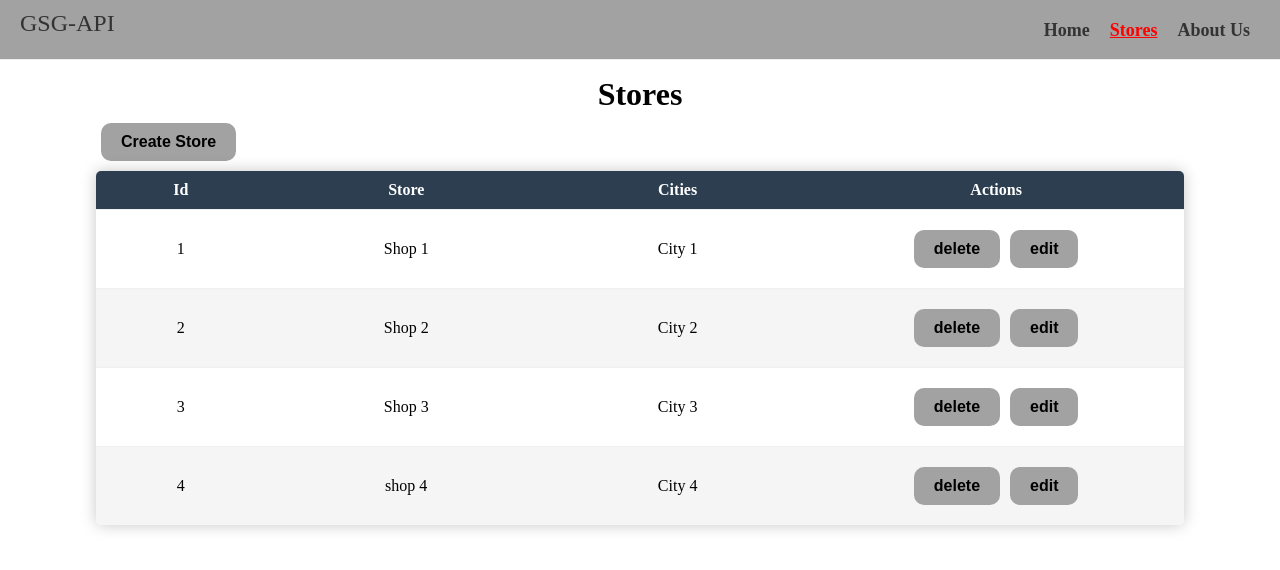
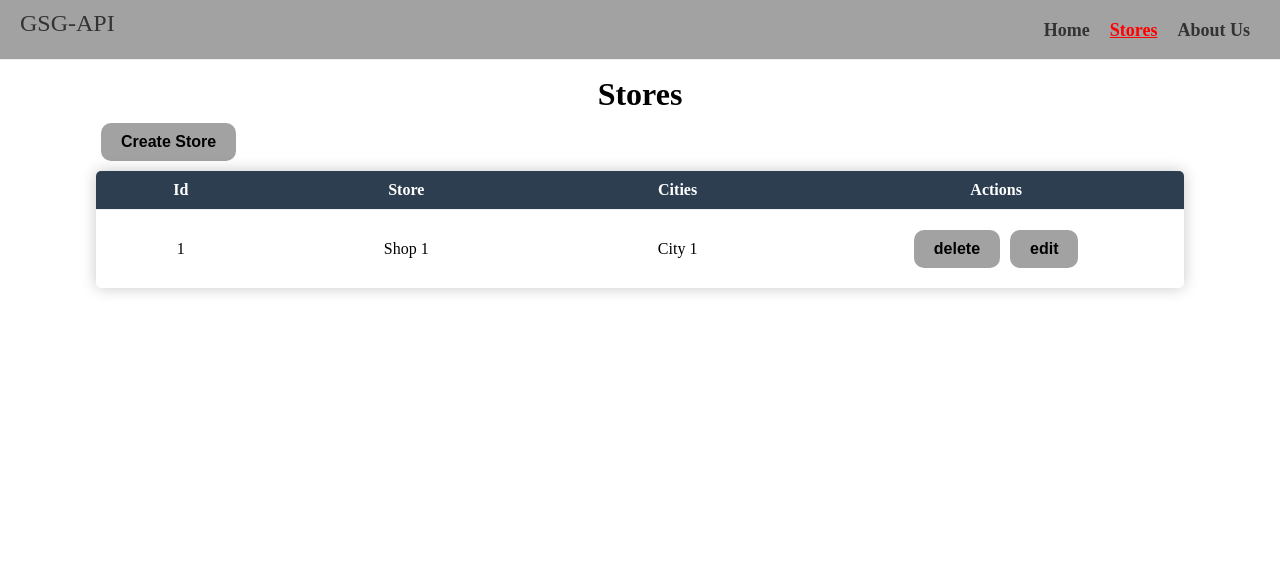
Before and after one commit to alaawael20/Functional-API-GSG, a React (Create React App) app: page /stores in a window 1280 px wide. Shown: the top 570 px of the page. Built offline with nearby package versions, Linux system fonts and the light colour scheme; data requests are answered from the project's data file.

Commit message:
Edit in logic

```diff
--- a/src/config/api.js
+++ b/src/config/api.js
@@ -1,2 +1 @@
 export const Base_URL = "http://localhost:3000";
-// export const Base_URL = "https://some-data.onrender.com";
--- /dev/null
+++ b/src/hooks/useAPI.jsx
@@ -0,0 +1,90 @@
+import axios from 'axios';
+import { useState } from 'react';
+
+const useAPI = (url, config) => {
+  const [data, setData] = useState([]);
+  const [item, setItem] = useState(null);
+  const [isLoading, setIsLoading] = useState(false);
+  const [error, setError] = useState(null);
+  const [message, setMessage] = useState('');
+
+  const get = async (getConfig) => {
+    try {
+      const res = await axios.get(url, { ...config, ...getConfig });
+      setIsLoading(true);
+      setData(res.data);
+      console.log(res.data)
+    } catch (error) {
+      setError(error);
+    } finally {
+      setIsLoading(false);
+    }
+  };
+
+  const getSingle = async (id, getConfig) => {
+    try {
+      const res = await axios.get(`${url}/${id}`, { ...config, ...getConfig });
+      setIsLoading(true);
+      setItem(res?.data?.data || res?.data);
+    } catch (error) {
+      setError(error);
+    } finally {
+      setIsLoading(false);
+    }
+  };
+
+  const post = async (cities) => {
+  try {
+    const res = await axios.post(url, cities, config); // Corrected the method to axios.post
+    setIsLoading(true);
+    setData((prevState) => [...prevState, res.data.data]);
+    setMessage('Success!');
+  } catch (error) {
+    setError(error);
+  } finally {
+    setIsLoading(false);
+  }
+};
+
+const put = async (cities) => {
+  try {
+    const res = await axios.put(url, cities, config); // Corrected the method to axios.put
+    setIsLoading(true);
+    setData((prevState) =>
+      prevState.map((item) => (item.id === cities.id ? res.data.data : item))
+    );
+    setMessage('Success!');
+  } catch (error) {
+    setError(error);
+  } finally {
+    setIsLoading(false);
+  }
+};
+
+  const del = async (id) => {
+    try {
+      await axios.delete(`${url}/${id}`, config);
+      setData((prevState) => prevState.filter((item) => item.id !== id));
+      setIsLoading(true);
+    } catch (error) {
+      setError(error);
+    } finally {
+      setIsLoading(false);
+    }
+  };
+
+  return {
+    data,
+    isLoading,
+    error,
+    message,
+    get,
+    post,
+    put,
+    del,
+    getSingle,
+    item,
+  };
+};
+
+export default useAPI;
--- a/src/mock/db.json
+++ b/src/mock/db.json
@@ -4,21 +4,6 @@
       "name": "Shop 1",
       "cities": "City 1",
       "id": 1
-    },
-    {
-      "name": "Shop 2",
-      "cities": "City 2",
-      "id": 2
-    },
-    {
-      "name": "Shop 3",
-      "cities": "City 3",
-      "id": 3
-    },
-    {
-      "name": "shop 4",
-      "cities": "City 4",
-      "id": 4
     }
   ]
 }
--- a/src/pages/CreateStorePage/index.jsx
+++ b/src/pages/CreateStorePage/index.jsx
@@ -17,7 +17,6 @@ const CreateStorePage = () => {
       const res = await axios.post(Base_URL + '/stores', body);
       setIsLoading(false);
       setIsGoToListPage(true);
-      console.log(res.data);
     } catch (error) {
       console.log(error.message);
     }
--- a/src/pages/StorePage/index.jsx
+++ b/src/pages/StorePage/index.jsx
@@ -1,17 +1,14 @@
-import React, { useState, useEffect } from 'react';
+import React, { useEffect } from 'react';
 import Container from '../../components/Container';
 import { useNavigate, useParams } from 'react-router-dom';
 import { PATHS } from '../../router/paths';
-import axios from 'axios';
 import {Base_URL} from '../../config/api'
+import useAPI from './../../hooks/useAPI';
 
 const StorePage = () => {
   const navigate = useNavigate();
-
   const { id } = useParams();
-  const [store, setStore] = useState(null);
-  const [isLoading, setIsLoading] = useState(true);
-  const [error, setError] = useState(null);
+  const {getSingle, item: store, isLoading} = useAPI(`${Base_URL}/stores`)
 
   const handleEdit = () => {
     console.log(id, 'is edited');
@@ -19,20 +16,7 @@ const StorePage = () => {
   };
 
   useEffect(() => {
-    (
-     async () => {
-      setIsLoading(true);
-      try {
-        const {data} = await axios.get(`${Base_URL}/stores/${id}`);
-        setStore(data);
-      } catch (error) {
-        setError(error.message);
-        console.error('Error fetching store data:', error);
-      } finally {
-        setIsLoading(false);
-      }
-    }
-    )();
+    getSingle(id);
   }, [id]);
 
   return (
--- a/src/pages/StoresPage/index.jsx
+++ b/src/pages/StoresPage/index.jsx
@@ -1,57 +1,30 @@
-import React, { useState, useEffect } from 'react';
-import axios from 'axios';
+import React, { useEffect } from 'react';
 import Table from '../../components/Table';
-import { Navigate, useNavigate } from 'react-router-dom';
+import { useNavigate } from 'react-router-dom';
 import { PATHS } from '../../router/paths';
 import { STORES_COLUMNS } from '../../constants/stores';
 import { Container } from './../../components/Container/index';
 import {Base_URL} from './../../config/api'
 import './style.css'
+import useAPI from './../../hooks/useAPI';
 
 const StoresPage = () => {
   const navigate = useNavigate();
-
-  const [stores, setStores] = useState([]);
-  const [isLoading, setIsLoading] = useState(true);
-  const [isCreating, setIsCreating] = useState(false);
-  const [error, setError] = useState(null);
+  const { get, del, data, isLoading} = useAPI(Base_URL + '/stores');
 
   useEffect(() => {
-    (
-      async () => {
-        try {
-          const { data } = await axios.get(Base_URL + '/stores')
-          setStores(data)
-        } catch (error) {
-          console.log(error.message)
-          setError(error.message)
-        } finally {
-          setIsLoading(false)
-        }
-      }
-    )();
+    get();
   }, []);
 
   const handleDelete = async (id) => {
-    console.log(id, 'is deleted');
-    try {
-      await axios.delete(`${Base_URL}/stores/${id}`);
-      setStores((prevStores) => prevStores.filter((store) => store.id !== id));
-    } catch (error) {
-      setError(error.message)
-      console.log(err);
-    } finally {
-      setIsLoading(false);
-    }
+    del(id);
   };
 
   const handleEdit = (id) => {
-    console.log(id, 'is edited');
     navigate(PATHS.STORES.EDIT.replace(':id', id));
   };
 
   const handleView = (row) => {
-    console.log(row.id, 'is viewed');
     navigate(PATHS.STORES.VIEW.replace(':id', row.id));
   };
 
@@ -59,16 +32,15 @@ const StoresPage = () => {
     <Container>
       <h1>Stores</h1>
 
-      <button onClick={() => setIsCreating(true)}>Create Store</button>
+      <button onClick={() => navigate(PATHS.STORES.CREATE)}>Create Store</button>
 
       <Table
         columns={STORES_COLUMNS(handleDelete, handleEdit)}
-        data={stores}
+        data={data}
         onRowClick={handleView}
         isLoading={isLoading}
       />
 
-      {isCreating && <Navigate to={PATHS.STORES.CREATE} replace />}
     </Container>
   );
 };
--- a/src/router/index.jsx
+++ b/src/router/index.jsx
@@ -3,7 +3,7 @@ import { adminPages, routes, userPages } from "./routes";
 import { useRoutes } from "react-router-dom";
 
 const Router = () => {
-  const [role, setRole] = useState('admin');
+  const [role, setRole] = useState('user');
 
   const handleRoles = () => {
     if (role === 'user') {
```
Also changed, not shown: src/pages/EditStorePage/index.jsx (line endings or trailing spaces).
